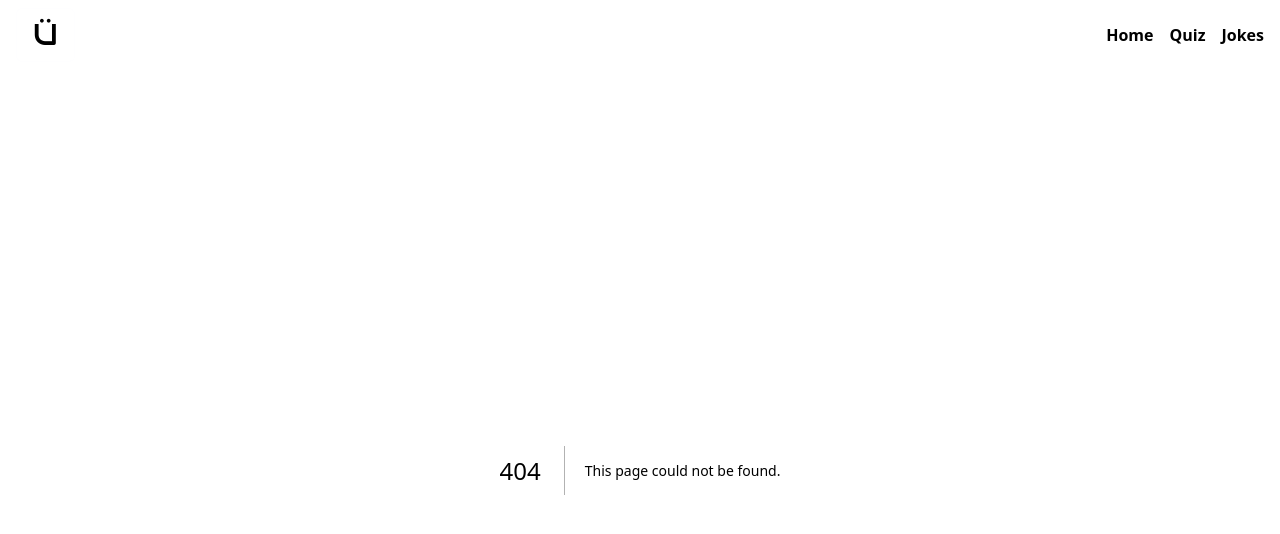
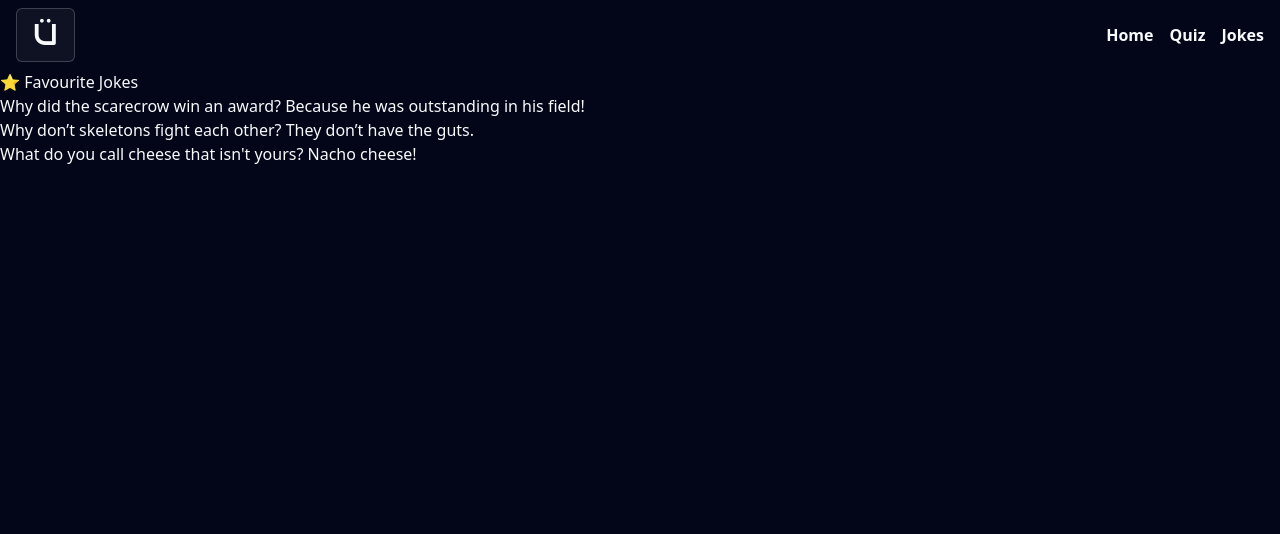
Before and after one commit to Giddy-10/hub, a Next.js app: page /favourites in a window 1280 px wide. Before the commit this address had no page. Shown: the top 534 px of the page. Built offline with nearby package versions, Linux system fonts and the light colour scheme.

Commit message:
pages.tsx
Adding a favourites page

```diff
--- /dev/null
+++ b/src/app/favourites/page.tsx
@@ -0,0 +1,33 @@
+import React from 'react';
+
+interface JokeType {
+    id: string;
+    content: string;
+}
+
+const favourites: JokeType[] = [
+    { id: '1', content: 'Why did the scarecrow win an award? Because he was outstanding in his field!' },
+    { id: '2', content: 'Why don’t skeletons fight each other? They don’t have the guts.' },
+    { id: '3', content: "What do you call cheese that isn't yours? Nacho cheese!" },
+];
+
+
+export default function FavouritesPage() {
+    return (
+        <div className="container">
+            <h2>⭐ Favourite Jokes</h2>
+            <ul id="favouriteList"></ul>
+
+
+            {favourites && favourites.length === 0 ? (
+                <p>No favourites yet. Start cracking jokes!</p>
+            ) : (
+                <ul>
+                    {favourites.map((joke: JokeType) => (
+                        <li key={joke.id}>{joke.content}</li>
+                    ))}
+                </ul>
+            )}
+        </div>
+    );
+}
```
